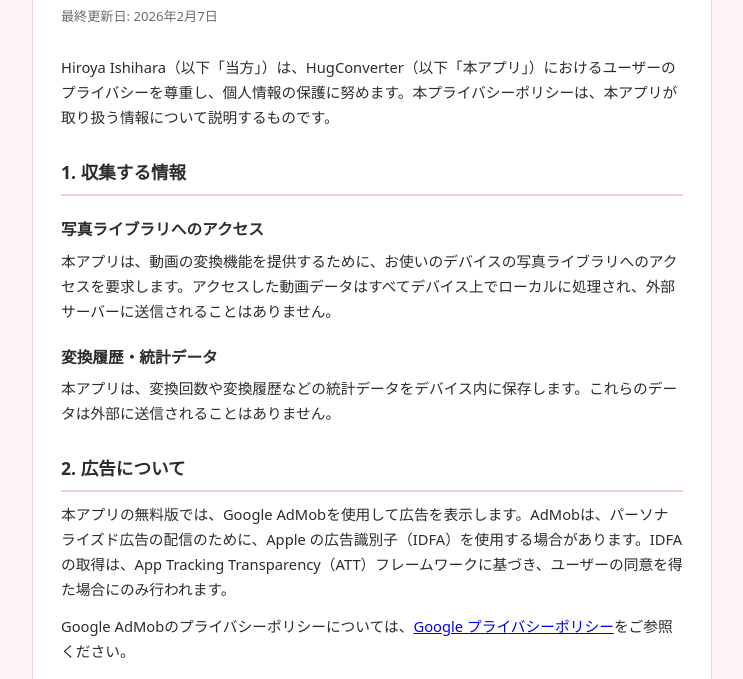
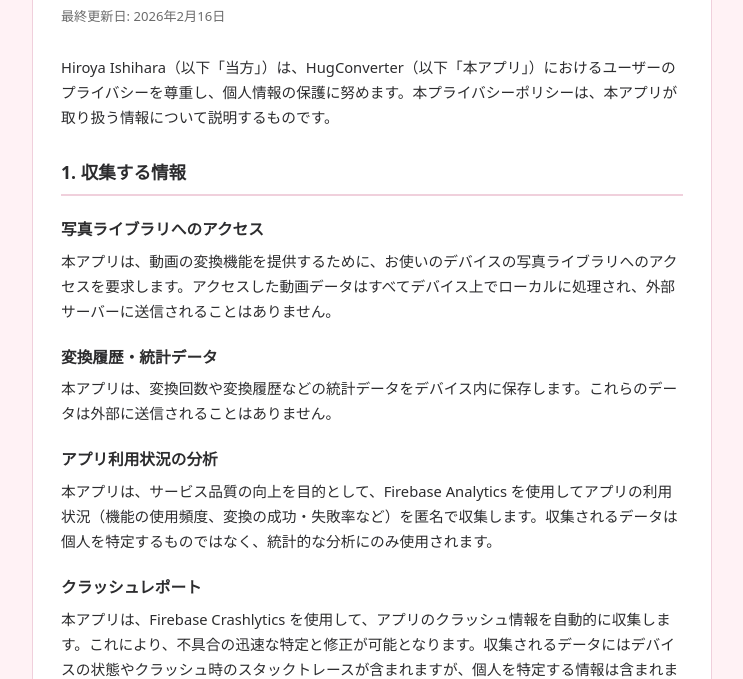
Before and after one commit to hiroyaaidev-oss/HugConverter_Support, a plain HTML site: page docs/privacy.html in a window 1280 px wide. Shown: the part 381-1060 px from the top of the page, without its empty margins (268-1011 px from the left). Drawn offline with Linux system fonts and the light colour scheme.

Commit message:
Add files via upload

```diff
--- a/docs/privacy.html
+++ b/docs/privacy.html
@@ -22,7 +22,7 @@
 
     <article class="article">
       <h1>プライバシーポリシー</h1>
-      <p class="last-updated">最終更新日: 2026年2月7日</p>
+      <p class="last-updated">最終更新日: 2026年2月16日</p>
 
       <p>Hiroya Ishihara（以下「当方」）は、HugConverter（以下「本アプリ」）におけるユーザーのプライバシーを尊重し、個人情報の保護に努めます。本プライバシーポリシーは、本アプリが取り扱う情報について説明するものです。</p>
 
@@ -32,6 +32,12 @@
 
       <h3>変換履歴・統計データ</h3>
       <p>本アプリは、変換回数や変換履歴などの統計データをデバイス内に保存します。これらのデータは外部に送信されることはありません。</p>
+
+      <h3>アプリ利用状況の分析</h3>
+      <p>本アプリは、サービス品質の向上を目的として、Firebase Analytics を使用してアプリの利用状況（機能の使用頻度、変換の成功・失敗率など）を匿名で収集します。収集されるデータは個人を特定するものではなく、統計的な分析にのみ使用されます。</p>
+
+      <h3>クラッシュレポート</h3>
+      <p>本アプリは、Firebase Crashlytics を使用して、アプリのクラッシュ情報を自動的に収集します。これにより、不具合の迅速な特定と修正が可能となります。収集されるデータにはデバイスの状態やクラッシュ時のスタックトレースが含まれますが、個人を特定する情報は含まれません。</p>
 
       <h2>2. 広告について</h2>
       <p>本アプリの無料版では、Google AdMobを使用して広告を表示します。AdMobは、パーソナライズド広告の配信のために、Apple の広告識別子（IDFA）を使用する場合があります。IDFAの取得は、App Tracking Transparency（ATT）フレームワークに基づき、ユーザーの同意を得た場合にのみ行われます。</p>
@@ -47,6 +53,8 @@
       <p>本アプリは以下の第三者サービスを利用しています。</p>
       <ul>
         <li><strong>Google AdMob</strong> — 広告の配信</li>
+        <li><strong>Firebase Analytics</strong> — アプリ利用状況の匿名分析</li>
+        <li><strong>Firebase Crashlytics</strong> — クラッシュレポートの収集</li>
         <li><strong>Apple StoreKit</strong> — アプリ内課金の処理</li>
       </ul>
 
```
